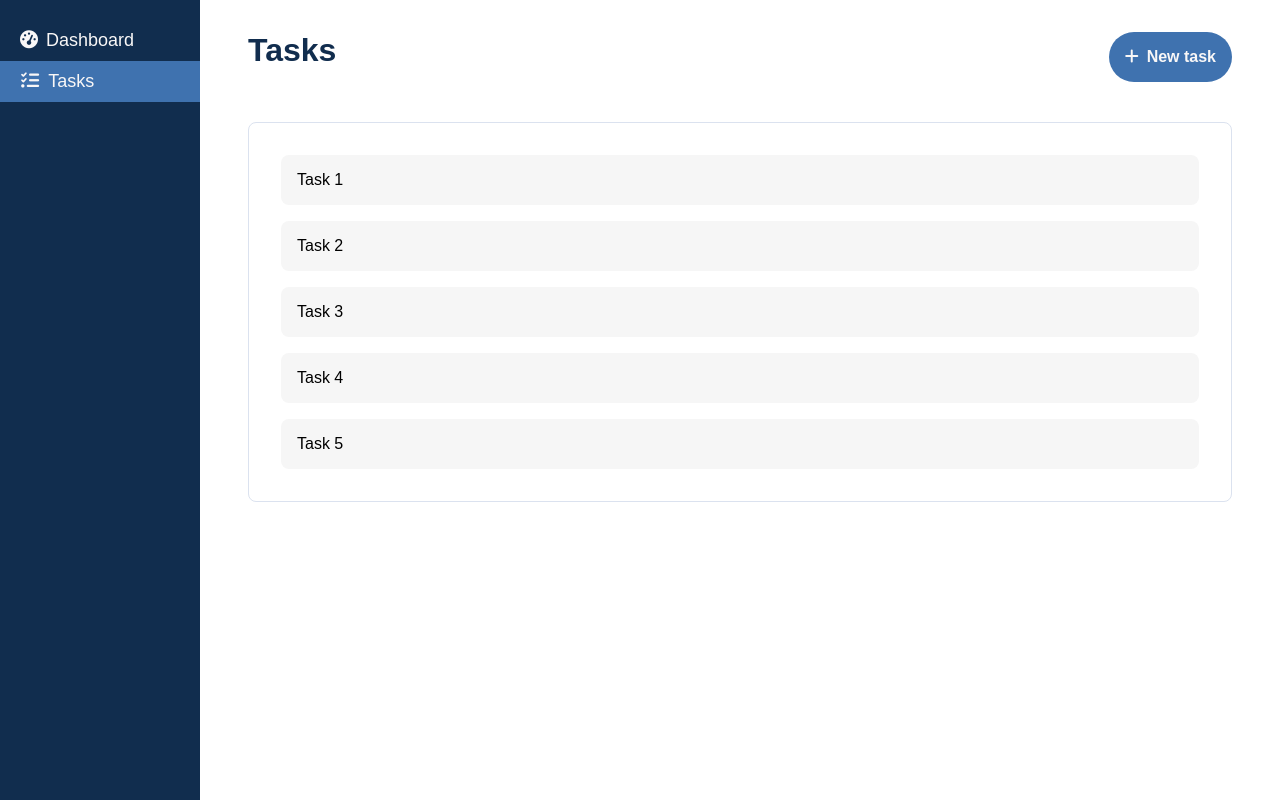
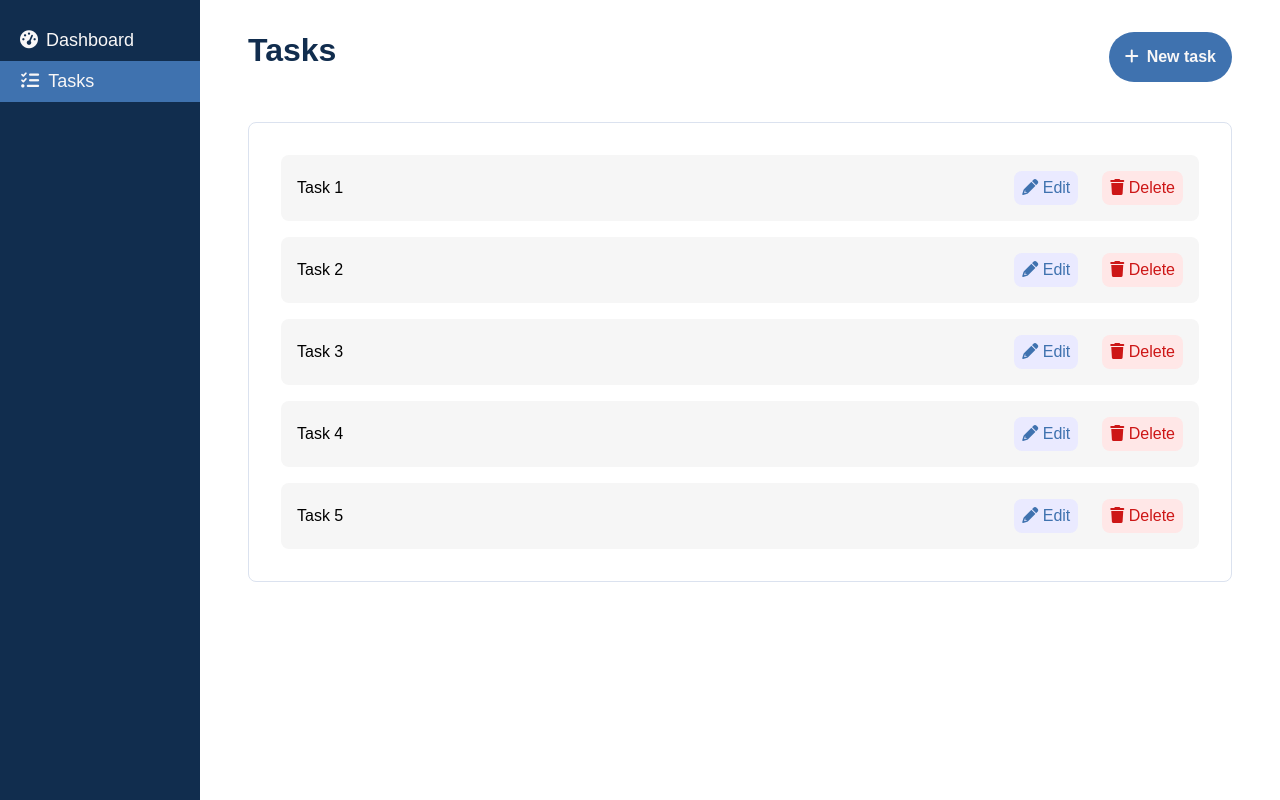
Before and after one commit to nuras1999/task-management-app, an Angular app: page /tasks in a window 1280 px wide. Built offline with nearby package versions, Linux system fonts and the light colour scheme; a small style sheet from the web is missing.

Commit message:
feat(tasks): add action buttons for tasks

```diff
--- a/src/app/components/tasks/tasks.component.html
+++ b/src/app/components/tasks/tasks.component.html
@@ -6,7 +6,19 @@
 <div class="tasks-list-container">
   @if(myTasks.length){ @for(task of myTasks; track task){
   <div class="task-item">
-    {{ task }}
+    <div class="task-title">
+      {{ task }}
+    </div>
+    <div class="action-buttons">
+      <div class="edit-button">
+        <i class="fa fa-pencil"></i>
+        Edit
+      </div>
+      <div class="delete-button">
+        <i class="fa fa-trash"></i>
+        Delete
+      </div>
+    </div>
   </div>
   } } @else {
   <div class="placeholder">No tasks are available in the list</div>
--- a/src/app/components/tasks/tasks.component.scss
+++ b/src/app/components/tasks/tasks.component.scss
@@ -20,9 +20,56 @@
     background: $background-grey;
     border-radius: 8px;
     margin-bottom: 16px;
+    display: flex;
+    justify-content: space-between;
+    align-items: center;
+
+    @media (max-width: 768px) {
+      flex-direction: column-reverse;
+      align-items: normal;
+    }
 
     &:last-child {
       margin-bottom: 0px;
+    }
+
+    .task-title {
+      @media (max-width: 768px) {
+        margin-top: 16px;
+      }
+    }
+    .action-buttons {
+      display: flex;
+      gap: 24px;
+
+      @media (max-width: 768px) {
+        justify-content: flex-end;
+      }
+
+      .edit-button {
+        padding: 8px 8px;
+        cursor: pointer;
+        border-radius: 8px;
+        color: $secondary-color;
+        background: $background-lightblue;
+        transition: all 0.2s linear;
+
+        &:hover {
+          background: $background-darkblue;
+        }
+      }
+
+      .delete-button {
+        padding: 8px 8px;
+        border-radius: 8px;
+        cursor: pointer;
+        color: $text-color-red;
+        background: $background-lightred;
+        transition: all 0.2s linear;
+        &:hover {
+          background: $background-darkred;
+        }
+      }
     }
   }
 
--- a/src/styles.scss
+++ b/src/styles.scss
@@ -3,7 +3,14 @@ $primary-color: #112d4e;
 $secondary-color: #3f72af;
 $ternary-color: #dbe2ef;
 $text-color: #f9f7f7;
+$text-color-red: #cd1616;
+
+/* Background color pallette */
 $background-grey: #f6f6f6;
+$background-lightred: #ffe7e7;
+$background-darkred: #ffd2d2;
+$background-lightblue: #eaeaff;
+$background-darkblue: #dbdbff;
 
 body {
   margin: 0;
```
